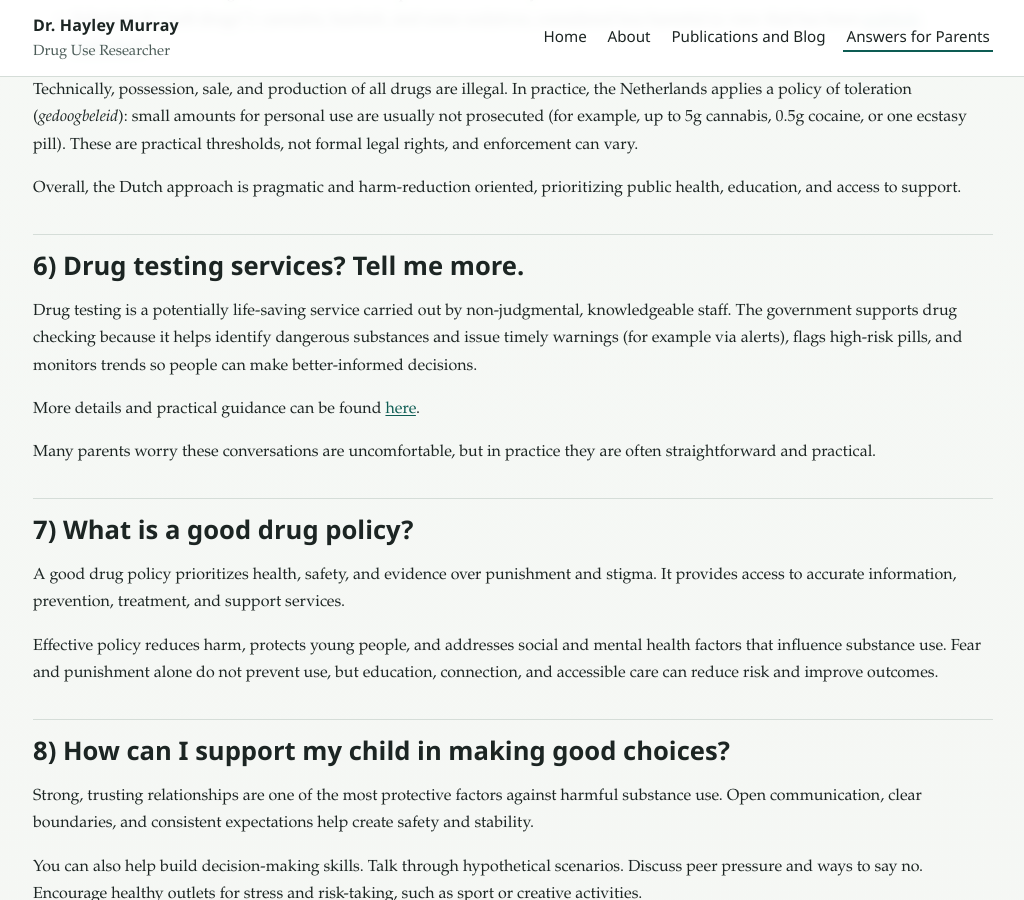
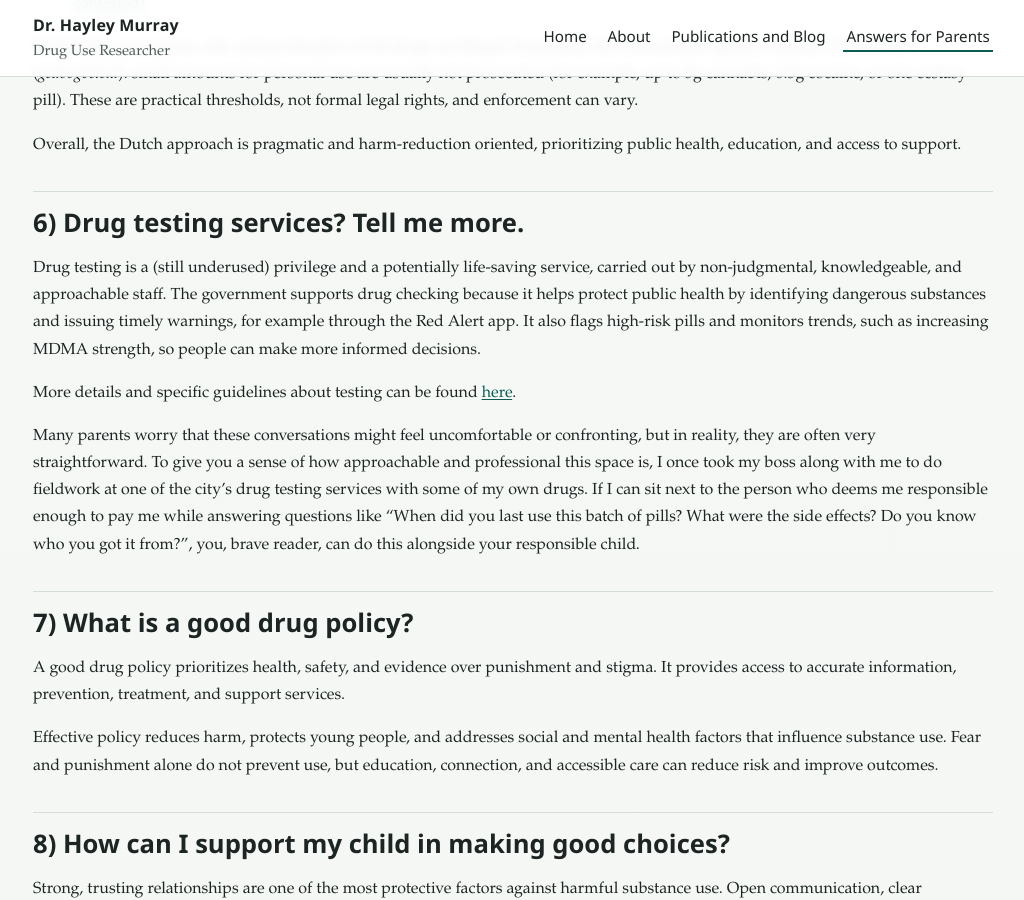
Before and after one commit to hayleykm/hayleykm.github.io, a Jekyll site: the page built from faq.md, in a window 1280 px wide and 900 px high, scrolled down 2071 px. Shown: the whole window, without its empty margins (127-1151 px from the left). Built offline with Jekyll 4.4.1, drawn with Linux system fonts in a browser that asks for light colours; some of the changed text lies outside the part shown.

Commit message:
Refine Answers page content and remove author line

```diff
--- a/_layouts/faq.html
+++ b/_layouts/faq.html
@@ -4,7 +4,6 @@ layout: default
 {% assign p = site.data.profile %}
 
 <h1>{{ page.heading | default: 'Answers for Parents' }}</h1>
-<p><em>Answers by {{ p.name | default: 'the author' }}.</em></p>
 <blockquote>
   <p>This page is educational and not a substitute for medical or legal advice.</p>
 </blockquote>
--- a/faq.md
+++ b/faq.md
@@ -46,11 +46,11 @@ Technically, possession, sale, and production of all drugs are illegal. In pract
 Overall, the Dutch approach is pragmatic and harm-reduction oriented, prioritizing public health, education, and access to support.
 
 ## 6) Drug testing services? Tell me more.
-Drug testing is a potentially life-saving service carried out by non-judgmental, knowledgeable staff. The government supports drug checking because it helps identify dangerous substances and issue timely warnings (for example via alerts), flags high-risk pills, and monitors trends so people can make better-informed decisions.
+Drug testing is a (still underused) privilege and a potentially life-saving service, carried out by non-judgmental, knowledgeable, and approachable staff. The government supports drug checking because it helps protect public health by identifying dangerous substances and issuing timely warnings, for example through the Red Alert app. It also flags high-risk pills and monitors trends, such as increasing MDMA strength, so people can make more informed decisions.
 
-More details and practical guidance can be found [here](https://www.jellinek.nl/en/alcohol-drugs-behavior/drug-testing-service/).
+More details and specific guidelines about testing can be found [here](https://www.jellinek.nl/en/alcohol-drugs-behavior/drug-testing-service/).
 
-Many parents worry these conversations are uncomfortable, but in practice they are often straightforward and practical.
+Many parents worry that these conversations might feel uncomfortable or confronting, but in reality, they are often very straightforward. To give you a sense of how approachable and professional this space is, I once took my boss along with me to do fieldwork at one of the city's drug testing services with some of my own drugs. If I can sit next to the person who deems me responsible enough to pay me while answering questions like "When did you last use this batch of pills? What were the side effects? Do you know who you got it from?", you, brave reader, can do this alongside your responsible child.
 
 ## 7) What is a good drug policy?
 A good drug policy prioritizes health, safety, and evidence over punishment and stigma. It provides access to accurate information, prevention, treatment, and support services.
```
